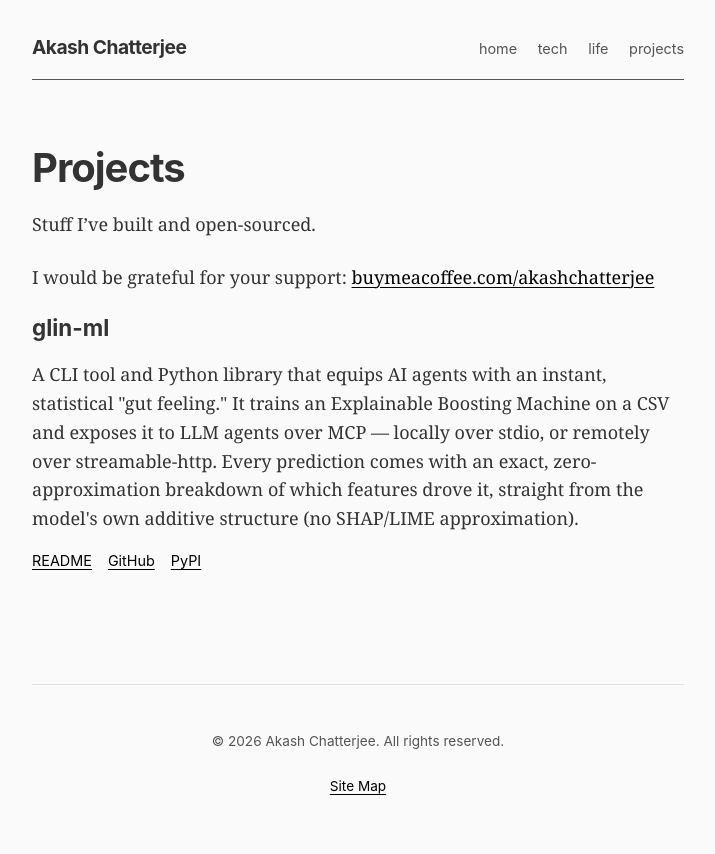
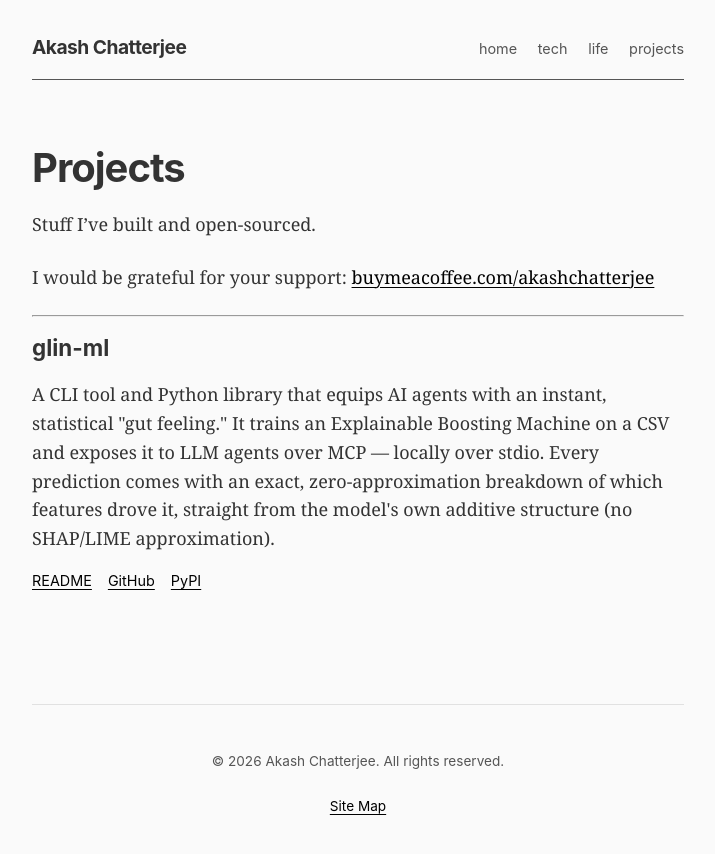
Before and after one commit to AkashChatterjee/akashchatterjee.github.io, a Jekyll site: the page built from projects/index.md, in a window 1280 px wide. Shown: the top 854 px of the page, without its empty margins (282-997 px from the left). Built offline with Jekyll 4.4.1, drawn with Linux system fonts in a browser that asks for light colours.

Commit message:
Minor formatting change

```diff
--- a/projects/index.md
+++ b/projects/index.md
@@ -12,16 +12,15 @@ Stuff I've built and open-sourced.
 
 I would be grateful for your support: [buymeacoffee.com/akashchatterjee](https://buymeacoffee.com/akashchatterjee)
 
+<hr/>
+
 <ul class="project-list">
   <li class="project-card">
     <h3 class="project-name">glin-ml</h3>
     <p class="project-description">
       A CLI tool and Python library that equips AI agents with an instant, statistical
       "gut feeling." It trains an Explainable Boosting Machine on a CSV and exposes it to
-      LLM agents over MCP — locally over stdio, or remotely over streamable-http. Every
-      prediction comes with an exact, zero-approximation breakdown of which features
-      drove it, straight from the model's own additive structure (no SHAP/LIME
-      approximation).
+      LLM agents over MCP — locally over stdio. Every prediction comes with an exact, zero-approximation breakdown of which features drove it, straight from the model's own additive structure (no SHAP/LIME approximation).
     </p>
     <div class="project-links">
       <a href="https://akashchatterjee.com/glin" target="_blank">README</a>
```
